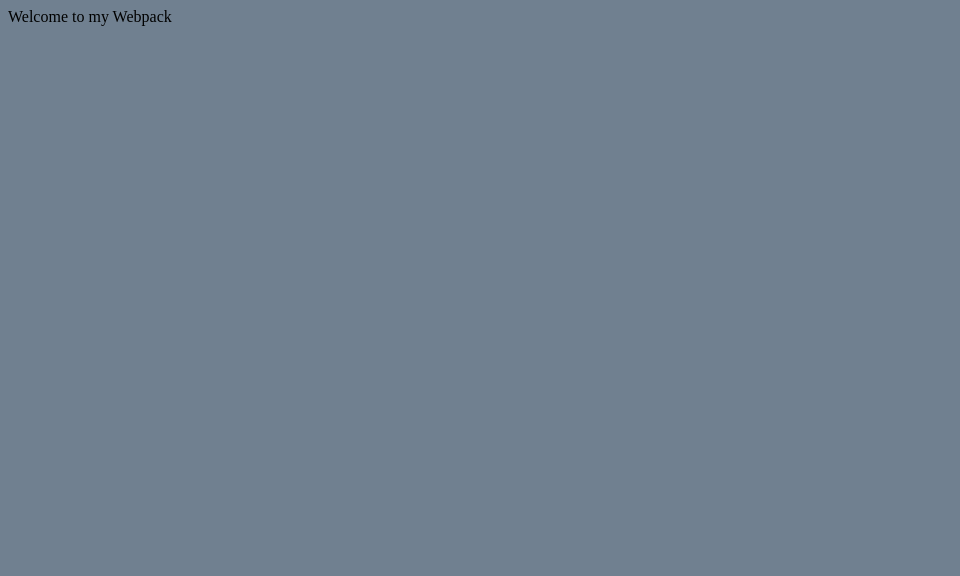
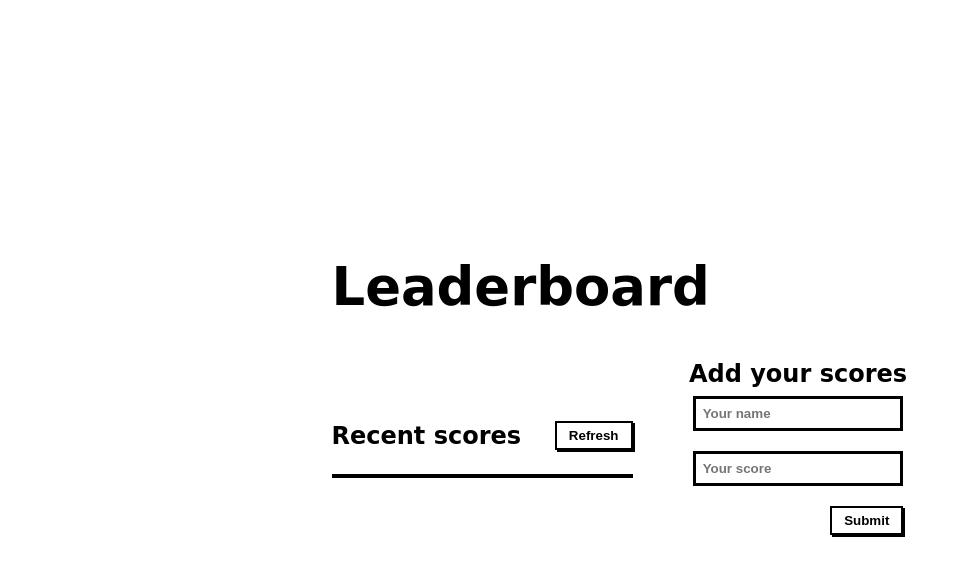
Before and after one commit to Stephen-Adom/leaderboard, a website built with webpack: page src/index.html in a window 1280 px wide. Shown: the whole page, without its empty margins (0-960 px from the left). Built offline with nearby package versions, Linux system fonts and the light colour scheme.

Commit message:
set up html layout for leadboard

```diff
--- a/src/index.html
+++ b/src/index.html
@@ -7,6 +7,50 @@
     <title>Document</title>
   </head>
   <body>
-    Welcome to my Webpack
+    <main>
+      <h1>Leaderboard</h1>
+
+      <section class="leaderboard-container">
+        <div class="recent-scores">
+          <div class="recent-scores-header">
+            <h2>Recent scores</h2>
+            <button type="button" class="refresh-btn default-btn">
+              Refresh
+            </button>
+          </div>
+
+          <ul class="scoreboard"></ul>
+        </div>
+
+        <div class="add-score-section">
+          <h2>Add your scores</h2>
+
+          <form action="">
+            <div class="form-group">
+              <input
+                type="text"
+                required
+                placeholder="Your name"
+                aria-label="name"
+              />
+            </div>
+            <div class="form-group">
+              <input
+                required
+                type="number"
+                placeholder="Your score"
+                aria-label="score"
+              />
+            </div>
+
+            <div class="form-group text-right">
+              <button type="submit" class="default-btn submit-btn">
+                Submit
+              </button>
+            </div>
+          </form>
+        </div>
+      </section>
+    </main>
   </body>
 </html>
--- a/src/styles.css
+++ b/src/styles.css
@@ -1,3 +1,147 @@
+* {
+  box-sizing: border-box;
+}
+
 body {
-  background-color: slategrey;
+  background-color: #fff;
+  font-family: cursive, 'san-serif';
+  display: flex;
+  flex-direction: column;
+  align-items: center;
+  justify-content: center;
+  height: 95vh;
+  padding: 15px;
 }
+
+main {
+  width: 100%;
+  margin: auto;
+}
+
+h1 {
+  text-align: center;
+}
+
+h2 {
+  margin: 8px 0;
+}
+
+.default-btn {
+  background: #fff;
+  border: 2px solid;
+  padding: 5px 12px;
+  font-weight: 600;
+  box-shadow: 2px 2px;
+  cursor: pointer;
+}
+
+.leaderboard-container {
+  width: 100%;
+  display: flex;
+  flex-direction: column;
+  gap: 15px;
+  align-items: center;
+}
+
+.recent-scores {
+  width: 100%;
+}
+
+.recent-scores-header {
+  display: flex;
+  align-items: center;
+  justify-content: space-between;
+}
+
+.scoreboard {
+  border: 2px solid;
+  width: 100%;
+  list-style: none;
+  padding-left: 0;
+  max-height: 290px;
+  overflow-y: auto;
+}
+
+.scoreboard li {
+  padding: 8px;
+  font-size: 14px;
+  font-weight: 600;
+  cursor: pointer;
+}
+
+.scoreboard li:nth-child(even) {
+  background-color: #dfdfdf;
+}
+
+.add-score-section {
+  width: 100%;
+  display: flex;
+  align-items: center;
+  justify-content: center;
+  flex-direction: column;
+}
+
+form {
+  width: 70%;
+  margin: auto;
+}
+
+.form-group {
+  margin-bottom: 20px;
+  width: 100%;
+}
+
+.form-group:nth-child(3) {
+  display: flex;
+  justify-content: center;
+}
+
+form input {
+  width: 100%;
+  height: 35px;
+  padding: 7px;
+  border: 3px solid;
+}
+
+form input::placeholder {
+  font-weight: 600;
+}
+
+@media (min-width: 768px) {
+  h1 {
+    text-align: center;
+    font-size: 3.3rem;
+  }
+
+  .leaderboard-container {
+    width: 70%;
+    margin: auto;
+  }
+}
+
+@media (min-width: 992px) {
+  main {
+    width: 50%;
+  }
+
+  h1 {
+    text-align: left;
+  }
+
+  .leaderboard-container {
+    width: 100%;
+    flex-direction: row;
+  }
+
+  .recent-scores {
+    width: 50%;
+  }
+
+  .add-score-section {
+    width: 50%;
+  }
+
+  .form-group:nth-child(3) {
+    justify-content: flex-end;
+  }
+}
```
Also changed, not shown: package.json (+17 -4 lines), .eslintrc.json (added), .stylelintrc.json (added), 2 other files.
